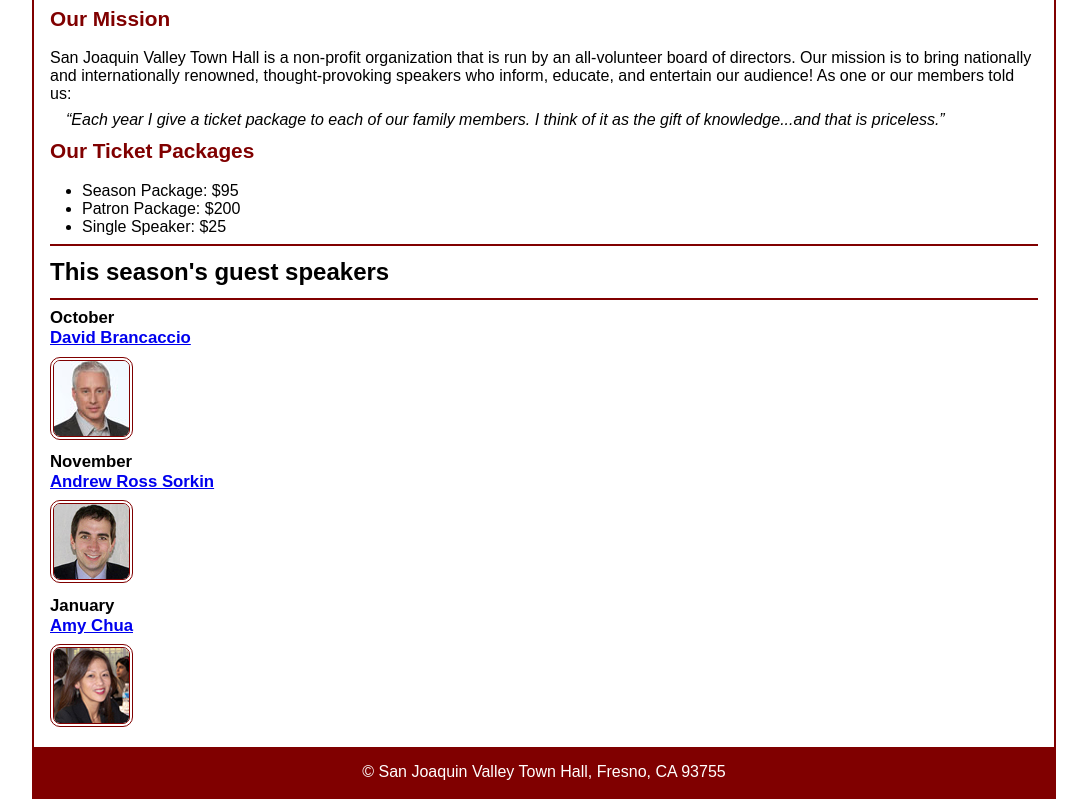
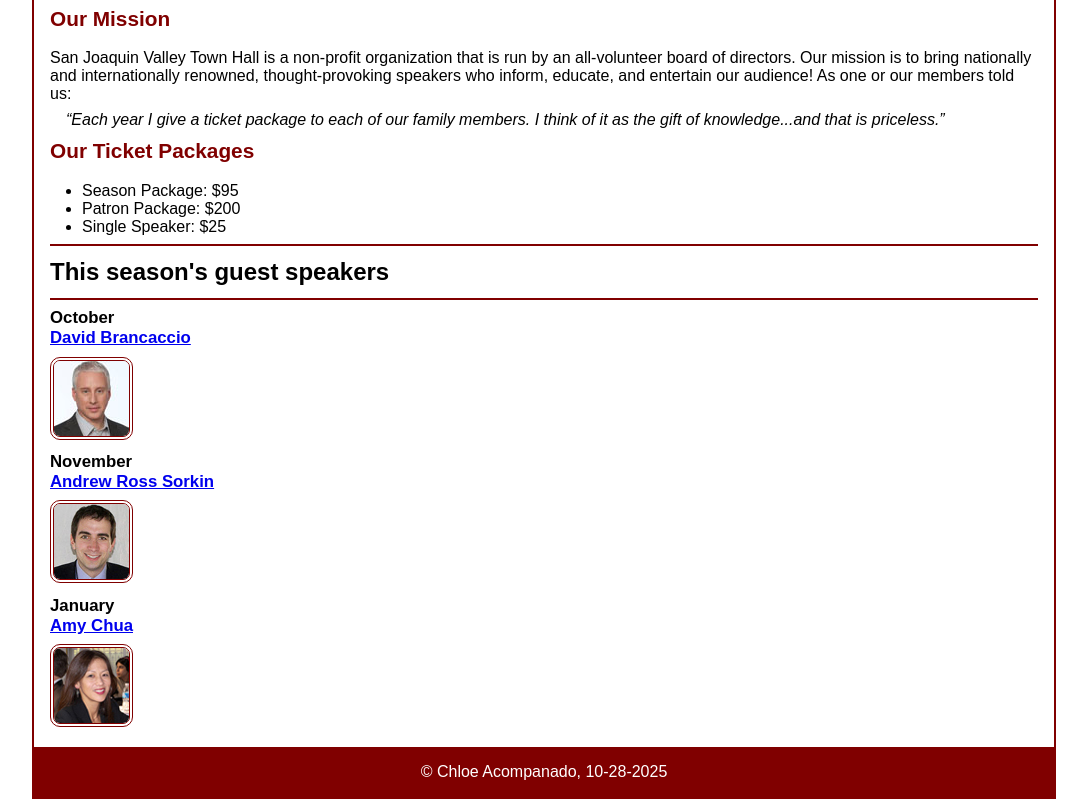
Before and after one commit to caa85/A07, a plain HTML site: page index.html in a window 1280 px wide. Shown: the part 116-915 px from the top of the page, without its empty margins (96-1183 px from the left). Drawn offline with Linux system fonts and the light colour scheme.

Commit message:
Update footer copyright information

```diff
--- a/index.html
+++ b/index.html
@@ -39,7 +39,7 @@
 		<img src="images/chua75.jpg" alt="Amy Chua photo">
 	</main>
 	<footer>
-		<p>&copy; San Joaquin Valley Town Hall, Fresno, CA 93755</p>
+		<p>&copy; Chloe Acompanado, 10-28-2025</p>
 	</footer>
 </body>
 </html>
```
